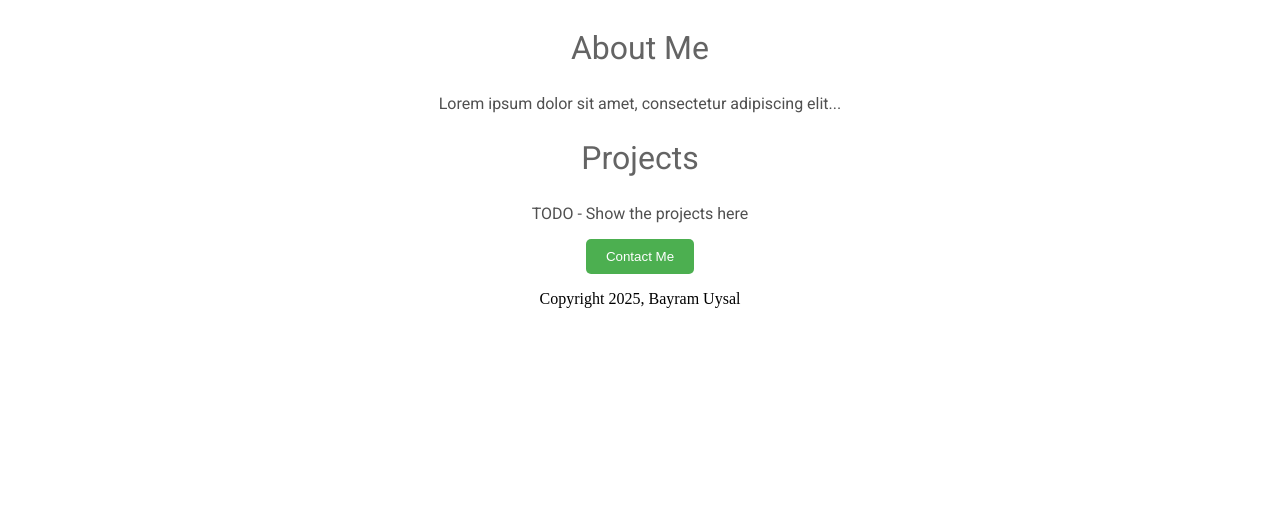
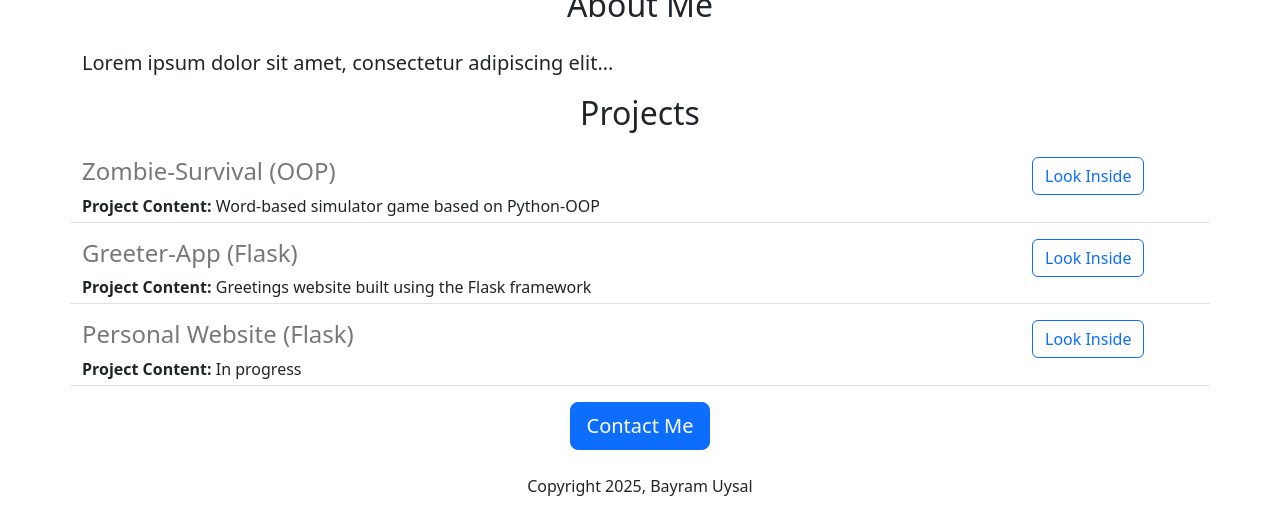
Before and after one commit to BayramUysalBey/personal-website-framed-with-flask-v2, a Flask app: page / in a window 1280 px wide. Shown: the part 462-976 px from the top of the page. Before the commit the page ends 770 px from the top, so only its background shows below. Run offline with Flask 3, Linux system fonts and the light colour scheme.

Commit message:
Added dynamic data and API route

```diff
--- a/app.py
+++ b/app.py
@@ -1,12 +1,34 @@
-from flask import Flask, render_template
+from flask import Flask, render_template, jsonify
 
 app = Flask(__name__)
 
+PROJECTS = [{
+    "id": 1,
+    "project name": "Zombie-Survival (OOP)",
+    "project content": "Word-based simulator game based on Python-OOP"
+}, {
+    "id":
+    2,
+    "project name":
+    "Greeter-App (Flask)",
+    "project content":
+    "Greetings website built using the Flask framework"
+}, {
+    "id": 3,
+    "project name": "Personal Website (Flask)",
+    "project content": "In progress"
+}]
+
 
 @app.route("/")
-def hello_world():
-  return render_template("home.html")
+def hello_bayram():
+    return render_template("home.html", projects=PROJECTS)
+
+
+@app.route("/api/projects")
+def list_projects():
+    return jsonify(PROJECTS)
 
 
 if __name__ == "__main__":
-  app.run(host='0.0.0.0', port=5000, debug=True)
+    app.run(host='0.0.0.0', port=5000, debug=True)
--- a/templates/home.html
+++ b/templates/home.html
@@ -2,69 +2,35 @@
 <html>
   <head>
     <title>Bayram Uysal's Projects</title>
+    <meta charset="utf-8">
+    <meta name="viewport" content="width=device-width, initial-scale=1">
+    <link href="https://cdn.jsdelivr.net/npm/bootstrap@5.3.7/dist/css/bootstrap.min.css" rel="stylesheet" integrity="sha384-LN+7fdVzj6u52u30Kp6M/trliBMCMKTyK833zpbD+pXdCLuTusPj697FH4R/5mcr" crossorigin="anonymous">
     <link href="https://fonts.googleapis.com/css2?family=Roboto&display=swap" rel="stylesheet">
     <style>
-      h1 {
-        font-size: 40px;
-        font-family: Roboto;
-        font-weight: normal;
-        color: rgb(50, 50, 50);
-        text-align: center;
-      }
-
       #banner {
+        height: 360px;
         width: 100%;
-        height: 360px;
-        object-fit: cover;
-      }
-
-      h2 {
-        font-family: Roboto;
-        font-size: 32px;
-        color: rgb(100, 100, 100);
-        text-align: center;
-        font-weight: normal;
-      }
-
-      .bodytext {
-        font-family: Roboto;
-        color: rgb(80, 80, 80);
-        text-align: center;
-      }
-
-      #container {
-        max-width: 1200px;
-        margin: 0 auto;
-        text-align: center;
-      }
-
-      button {
-        background-color: #4CAF50;
-        color: white;
-        padding: 10px 20px;
-        border: none;
-        border-radius: 5px;
-        cursor: pointer;
-      }
-
-      button:hover {
-        background-color: #45a049;
+        object-fit:cover;
       }
     </style>
   </head>
   <body>
-    <div id="container">
-      <h1>Bayram Uysal's Projects</h1>
-      <img id="banner" src="static/banner.jpg" alt="Banner" height="320">
-      <h2>About Me</h2>
-      <p class="bodytext">
+    <div class="container">
+      <h1 class="text-center mt-2 mb-4">Bayram Uysal's Projects</h1>
+      <img class="img-fluid" id="banner" src="static/banner.jpg" alt="Banner" height="320">
+      <h2 class="text-center mt-2 mb-4"">About Me</h2>
+      <p class="lead">
         Lorem ipsum dolor sit amet, consectetur adipiscing elit...
       </p>
-      <h2>Projects</h2>
-      <p class="bodytext">TODO - Show the projects here</p>
-      <div style="text-align:center;">
-        <button>Contact Me</button>
-        <p>Copyright 2025, Bayram Uysal</p>
+      <h2 class="text-center mt-2 mb-4"">Projects</h2>
+      <div>
+        {% for project in projects %}
+          {% include "projectitem.html" %}
+        {% endfor %}
+      </div>
+      <div class="text-center">
+        <button class="btn btn-primary btn-lg">Contact Me</button>
+        <p class="mt-4">Copyright 2025, Bayram Uysal</p>
       </div>
     </div>
   </body>
--- /dev/null
+++ b/templates/projectitem.html
@@ -0,0 +1,16 @@
+<div class="border-bottom row" style="margin-bottom:16px; padding-bottom:4px;">
+  <div class="col-10">
+    <h4
+      style="color:rgb(120,120,120); margin-bottom:8px;">
+      {{project["project name"]}}
+    </h4>
+    {% if "project content" in project %}
+    <div>
+      <b>Project Content:</b> {{project["project content"]}}
+    </div>
+    {% endif %}
+  </div>
+  <div class="col-2">
+    <button type="button" class="btn btn-outline-primary">Look Inside</button>
+  </div>
+</div>
```
